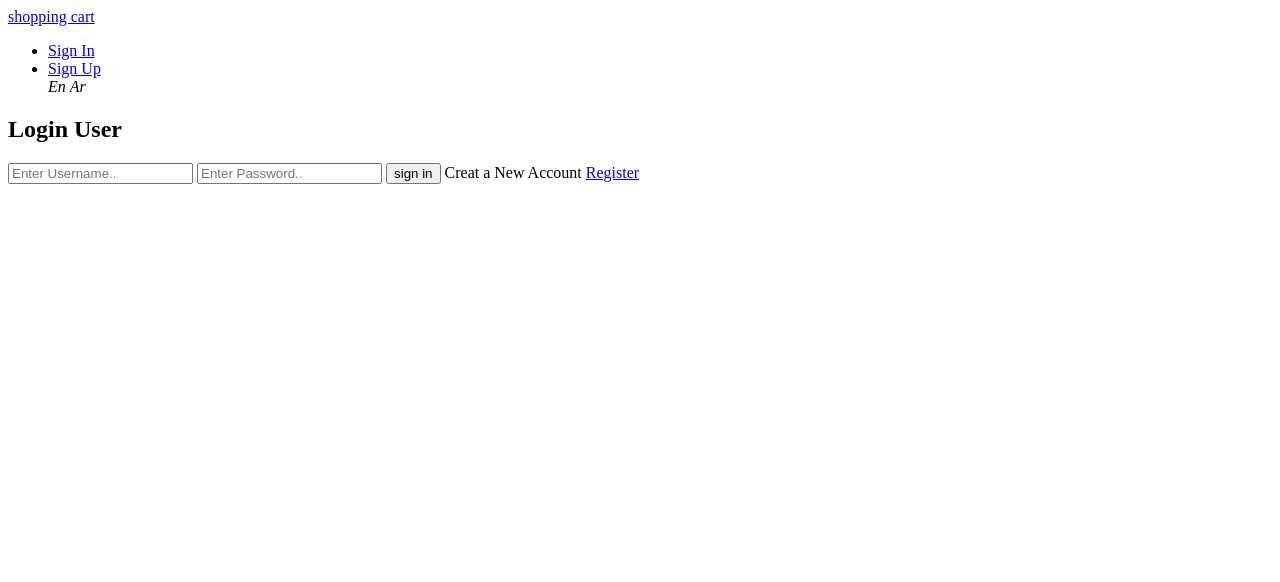
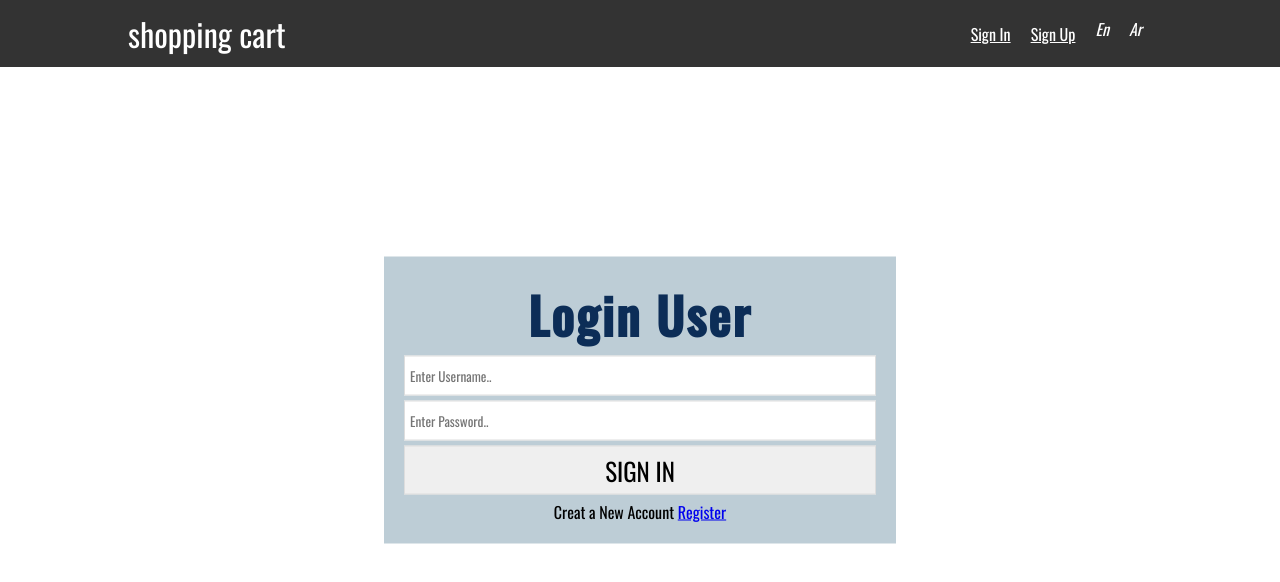
Before and after one commit to mordieh/shopping-cart, a plain HTML site: page login.html in a window 1280 px wide. Drawn offline with nearby package versions, Linux system fonts and the light colour scheme; the site is published under a folder, as on GitHub Pages, so addresses that start at the root find nothing.

Commit message:
Update login.html

```diff
--- a/login.html
+++ b/login.html
@@ -9,9 +9,9 @@
     <link href="https://fonts.googleapis.com/css2?family=Montserrat:wght@400;600;700&family=Oswald:wght@400;500&display=swap" rel="stylesheet">
    <!-- ============ -->
     <title>Shopping Cart | Login Page</title>
-    <link rel="stylesheet" href="/css/style.css">
-    <link rel="stylesheet" href="/css/login.css">
-    <link rel="stylesheet" href="css/style.rtl.css">
+    <link rel="stylesheet" href="./css/style.css">
+    <link rel="stylesheet" href="./css/login.css">
+    <link rel="stylesheet" href="./css/style.rtl.css">
 </head>
 <body>
    <header>
```
